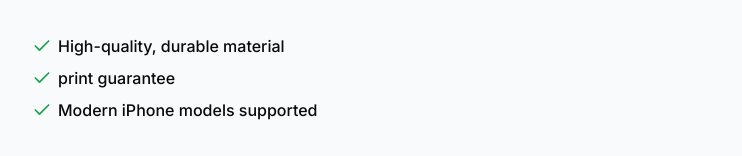
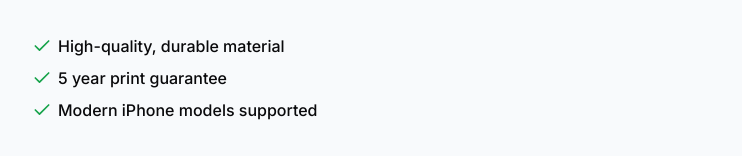
Before and after one commit to KenanRamazanov/CaseCobra, a Next.js app: page / in a window 1280 px wide. Shown: the part 474-630 px from the top of the page, without its empty margins (48-790 px from the left). Built offline with nearby package versions, Linux system fonts and the light colour scheme.

Commit message:
Editing Main Page

```diff
--- a/src/app/page.tsx
+++ b/src/app/page.tsx
@@ -30,7 +30,7 @@ export default function Home() {
                       </li>
                       <li className="flex gap-1.5 items-center text-left">
                       <Check className='h-5 w-5 shrink-0 text-green-600' />
-                      print guarantee
+                      5 year print guarantee
                       </li>
                       <li className="flex gap-1.5 items-center text-left">
                       <Check className='h-5 w-5 shrink-0 text-green-600' />
```
Also changed, not shown: 1 other file (tests, documents, lock files or other folders).
